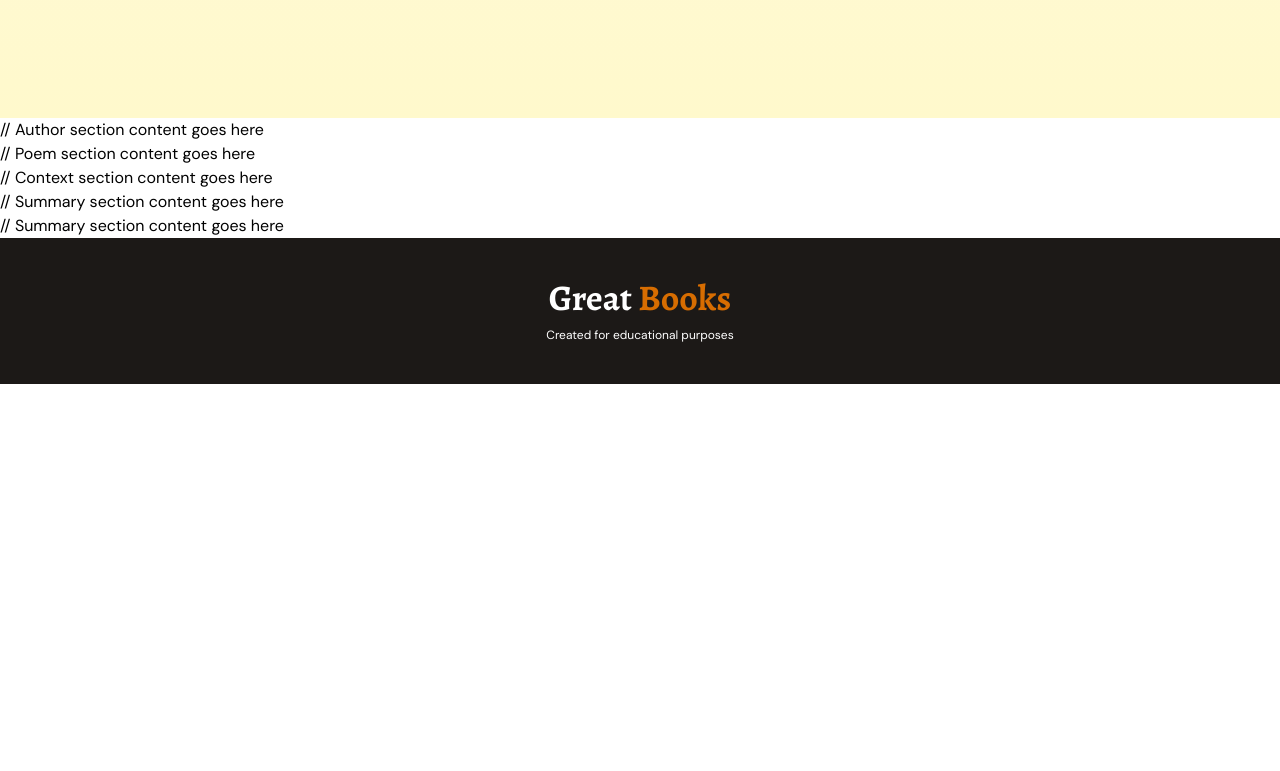
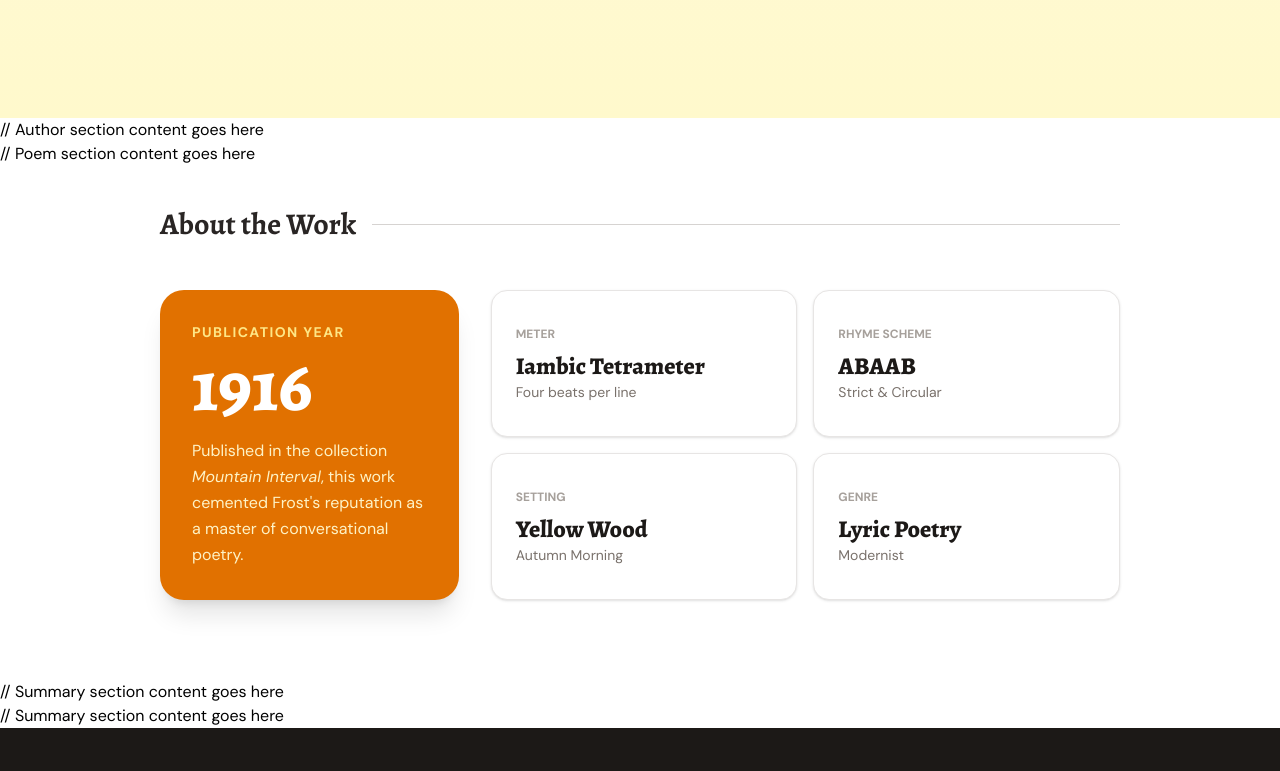
Before and after one commit to robby-deving/The-Road-Not-Taken, a React (Vite) app: page / in a window 1280 px wide. Shown: the part 682-1453 px from the top of the page. Before the commit the page ends 1066 px from the top, so only its background shows below. Built offline with nearby package versions, Linux system fonts and the light colour scheme.

Commit message:
feat: context/about us section

```diff
--- a/src/App.tsx
+++ b/src/App.tsx
@@ -1,5 +1,6 @@
 import Navbar from "./components/Navbar"
 import HomeSection from "./sections/HomeSection"
+import ContextSection from "./sections/ContextSection"
 
 
 function App() {
@@ -19,8 +20,8 @@
         // Poem section content goes here
       </section>
 
-      <section id="context">
-        // Context section content goes here
+      <section id="context" className="my-10">
+        <ContextSection />
       </section>
 
       <section id="summary">
--- /dev/null
+++ b/src/sections/ContextSection.tsx
@@ -0,0 +1,59 @@
+
+export default function ContextSection() {
+  return (
+    <section id="stats" className="mx-4 sm:mx-8 md:mx-20 lg:mx-40 mb-20">
+      <div className="flex flex-col sm:flex-row sm:items-center gap-4 mb-12">
+        <h2 className="text-2xl sm:text-3xl alegreya-bold text-stone-800 flex items-center gap-3">
+
+          About the Work
+        </h2>
+        <div className="h-px bg-stone-300 flex-1 hidden sm:block"></div>
+      </div>
+
+      <div className="grid grid-cols-1 md:grid-cols-12 gap-4 md:gap-8">
+        {/* Highlight Card */}
+        <div className="col-span-1 md:col-span-4 bg-amber-600 text-white p-6 sm:p-8 rounded-3xl shadow-xl flex flex-col justify-center relative overflow-hidden min-h-[280px] sm:min-h-auto">
+          <div className="relative z-10">
+            <div className="text-amber-200 font-bold uppercase tracking-widest text-xs sm:text-sm mb-2">Publication Year</div>
+            <div className="text-5xl sm:text-7xl alegreya-extrabold mb-4">1916</div>
+            <p className="text-amber-100 leading-relaxed text-sm sm:text-base">
+              Published in the collection <em>Mountain Interval</em>, this work cemented Frost's reputation as a master of conversational poetry.
+            </p>
+          </div>
+        </div>
+
+        {/* Data Grid */}
+        <div className="col-span-1 md:col-span-8 grid grid-cols-1 sm:grid-cols-2 gap-3 sm:gap-4">
+          <div className="bg-white p-4 sm:p-6 rounded-2xl border border-stone-200 hover:border-amber-400 transition-colors shadow-sm flex flex-col items-center justify-center min-h-[200px] sm:min-h-auto">
+            <div className="w-full text-left">
+              <div className="text-xs font-bold text-stone-400 uppercase">Meter</div>
+              <div className="text-lg sm:text-2xl alegreya-extrabold text-stone-900 pt-2">Iambic Tetrameter</div>
+              <div className="text-xs sm:text-sm text-stone-500">Four beats per line</div>
+            </div>
+          </div>
+          <div className="bg-white p-4 sm:p-6 rounded-2xl border border-stone-200 hover:border-amber-400 transition-colors shadow-sm flex flex-col items-center justify-center min-h-[200px] sm:min-h-auto">
+            <div className="w-full text-left">
+              <div className="text-xs font-bold text-stone-400 uppercase">Rhyme Scheme</div>
+              <div className="text-lg sm:text-2xl alegreya-extrabold text-stone-900 pt-2">ABAAB</div>
+              <div className="text-xs sm:text-sm text-stone-500">Strict & Circular</div>
+            </div>
+          </div>
+          <div className="bg-white p-4 sm:p-6 rounded-2xl border border-stone-200 hover:border-amber-400 transition-colors shadow-sm flex flex-col items-center justify-center min-h-[200px] sm:min-h-auto">
+            <div className="w-full text-left">
+              <div className="text-xs font-bold text-stone-400 uppercase">Setting</div>
+              <div className="text-lg sm:text-2xl alegreya-extrabold text-stone-900 pt-2">Yellow Wood</div>
+              <div className="text-xs sm:text-sm text-stone-500">Autumn Morning</div>
+            </div>
+          </div>
+          <div className="bg-white p-4 sm:p-6 rounded-2xl border border-stone-200 hover:border-amber-400 transition-colors shadow-sm flex flex-col items-center justify-center min-h-[200px] sm:min-h-auto">
+            <div className="w-full text-left">
+              <div className="text-xs font-bold text-stone-400 uppercase">Genre</div>
+              <div className="text-lg sm:text-2xl alegreya-extrabold text-stone-900 pt-2">Lyric Poetry</div>
+              <div className="text-xs sm:text-sm text-stone-500">Modernist</div>
+            </div>
+          </div>
+        </div>
+      </div>
+    </section>
+  );
+};
```
